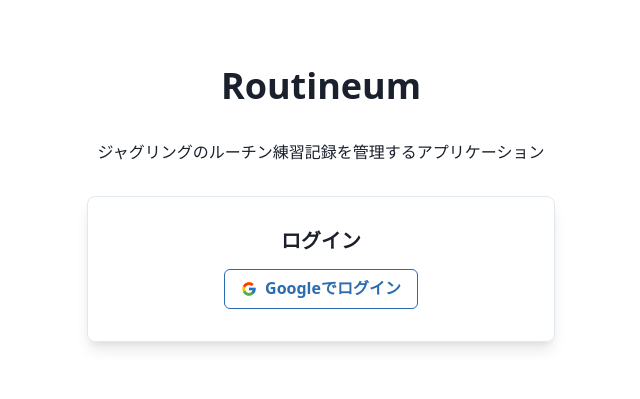
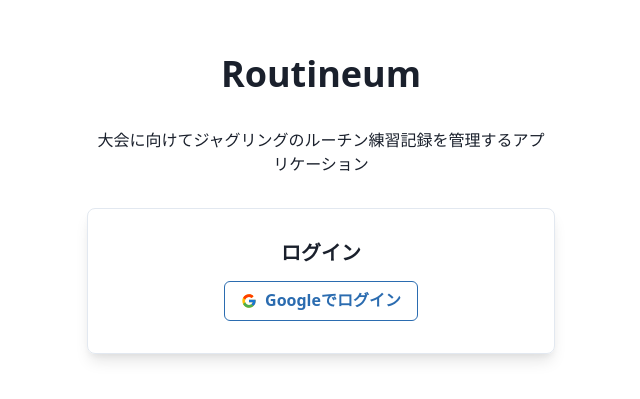
Before and after one commit to KIrie-0217/routineum, a Next.js app: page /auth/login in a window 1280 px wide. Shown: the part 197-596 px from the top of the page, without its empty margins (319-959 px from the left). Built offline with nearby package versions, Linux system fonts and the light colour scheme; no server answers.

Commit message:
update: ログインページのアプリケーション説明文を更新
- アプリケーションの目的をより明確にするため、「大会に向けて」という文言を追加

```diff
--- a/src/app/auth/login/page.tsx
+++ b/src/app/auth/login/page.tsx
@@ -100,7 +100,7 @@ export default function LoginPage() {
             Routineum
           </Heading>
           <Text fontSize={{ base: 'sm', md: 'md' }} px={2}>
-            ジャグリングのルーチン練習記録を管理するアプリケーション
+            大会に向けてジャグリングのルーチン練習記録を管理するアプリケーション
           </Text>
           <Box
             p={boxPadding}
```
